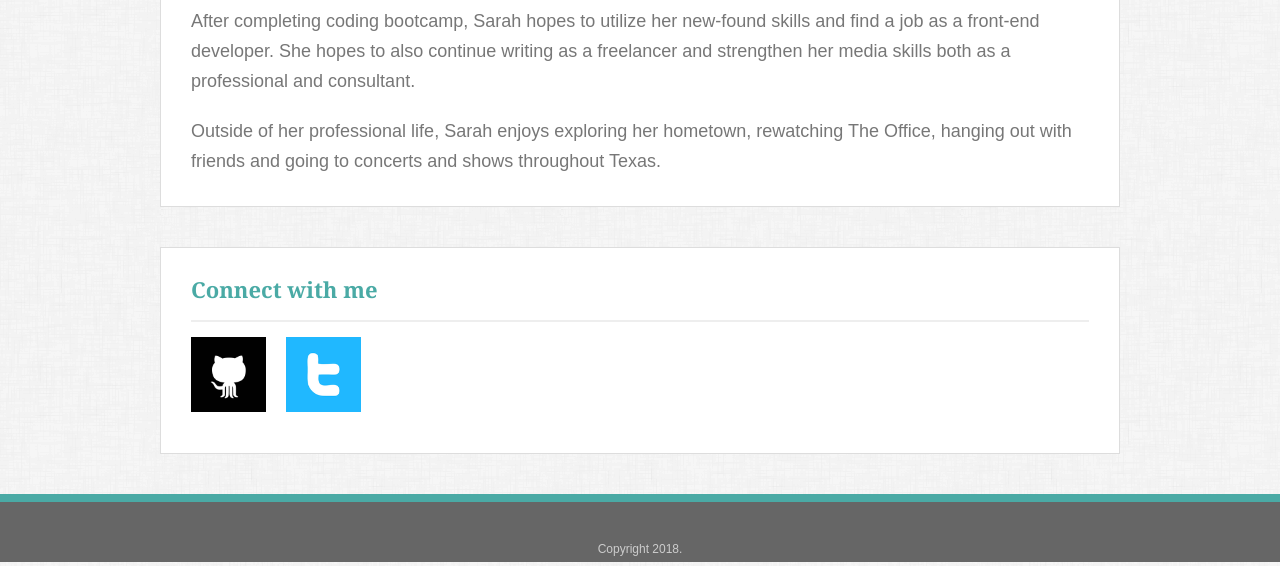
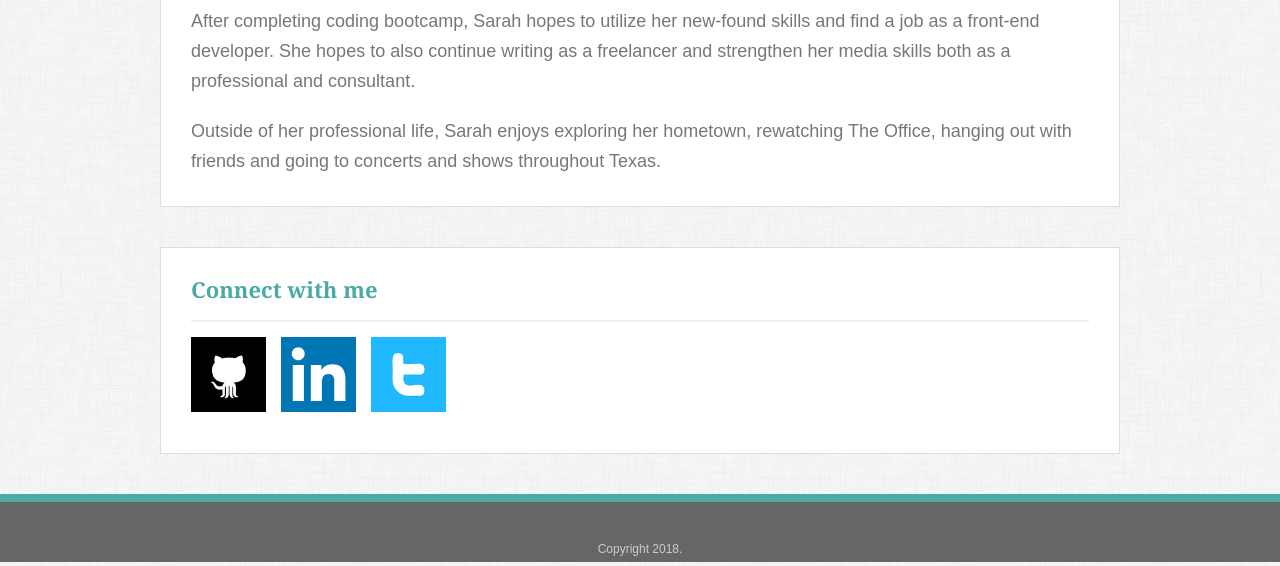
Before and after one commit to stellarchica/portfolio, a plain HTML site: page index.html in a window 1280 px wide. Shown: the part 587-1153 px from the top of the page. Drawn offline with Linux system fonts and the light colour scheme; files that its build step writes are made by us from their sources; files whose address does not match are found by name.

Commit message:
linkedin logo glitch

```diff
--- a/index.html
+++ b/index.html
@@ -51,7 +51,7 @@
         <section class="contact-section">
             <h2>Connect with me</h2>
                 <a href="https://github.com/stellarchica" target="_blank"><img id="contact-image" src="assets/images/github-logo.png" height="75px"></a>
-                <a href="https://www.linkedin.com/in/sarah-martinez-93618388/" target="_blank"><img id="assets/images/linkedin-logo.png" height="75px"></a>
+                <a href="https://www.linkedin.com/in/sarah-martinez-93618388/" target="_blank"><img id="contact-image" src="assets/images/linkedin-logo.png" height="75px"></a>
                 <a href="https://twitter.com/smartinezwrites" target="_blank"><img id="contact-image" src="assets/images/twitter-logo.png" height="75px"></a>
         </section>
     </div>
```
